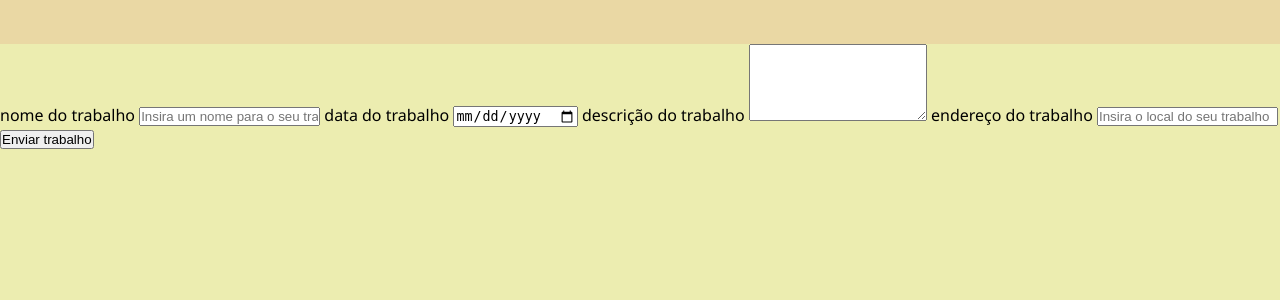
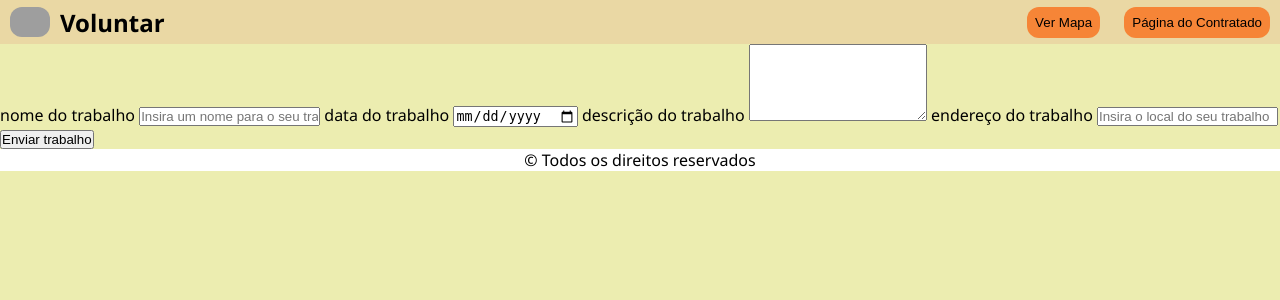
Before and after one commit to mine-tech-oficial/hackaton_g6, a Flask app: page /add_work in a window 1280 px wide. Shown: the top 300 px of the page. Run offline with Flask 3, Linux system fonts and the light colour scheme; grey boxes are pictures that could not be loaded.

Commit message:
Update layout.html

```diff
--- a/templates/layout.html
+++ b/templates/layout.html
@@ -14,6 +14,17 @@
 <body>
     <header>
         <!--código do header-->
+         <div class="logo">
+                <img src="/static/images/Green Modern Marketing Logo (2) 1.svg" alt="logo icon">
+                <h2>Voluntar</h2>
+           </div>
+
+           <nav>
+               <div class="buttons">
+                    <button>Ver Mapa</button>
+                    <button>Página do Contratado</button>
+               </div>
+           </nav>
     </header>
 
     <main>
@@ -24,6 +35,7 @@
 
     <footer>
         <!--código do footer-->
+        <p>&copy; Todos os direitos reservados </p>
     </footer>
 </body>
 
```
